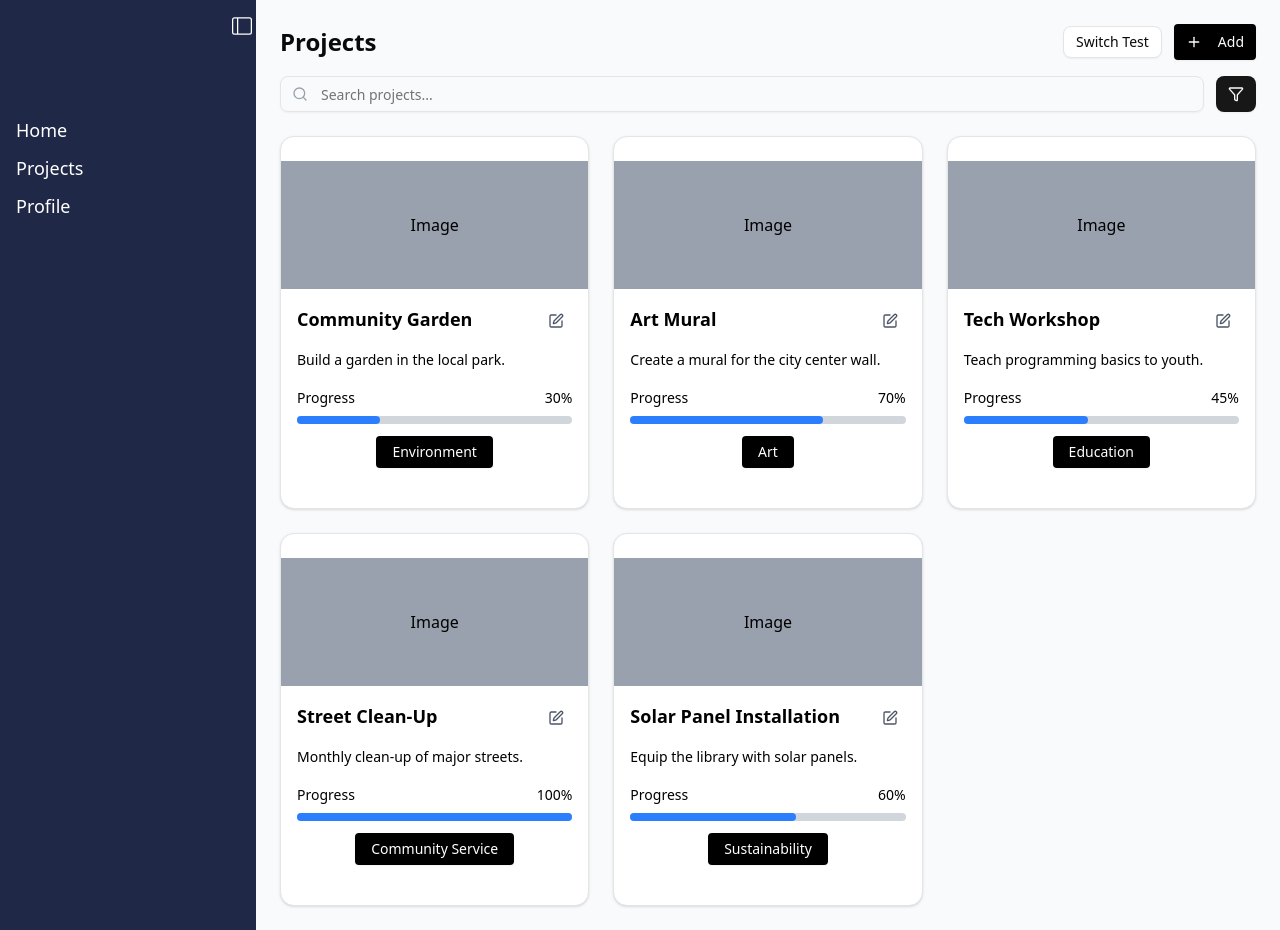
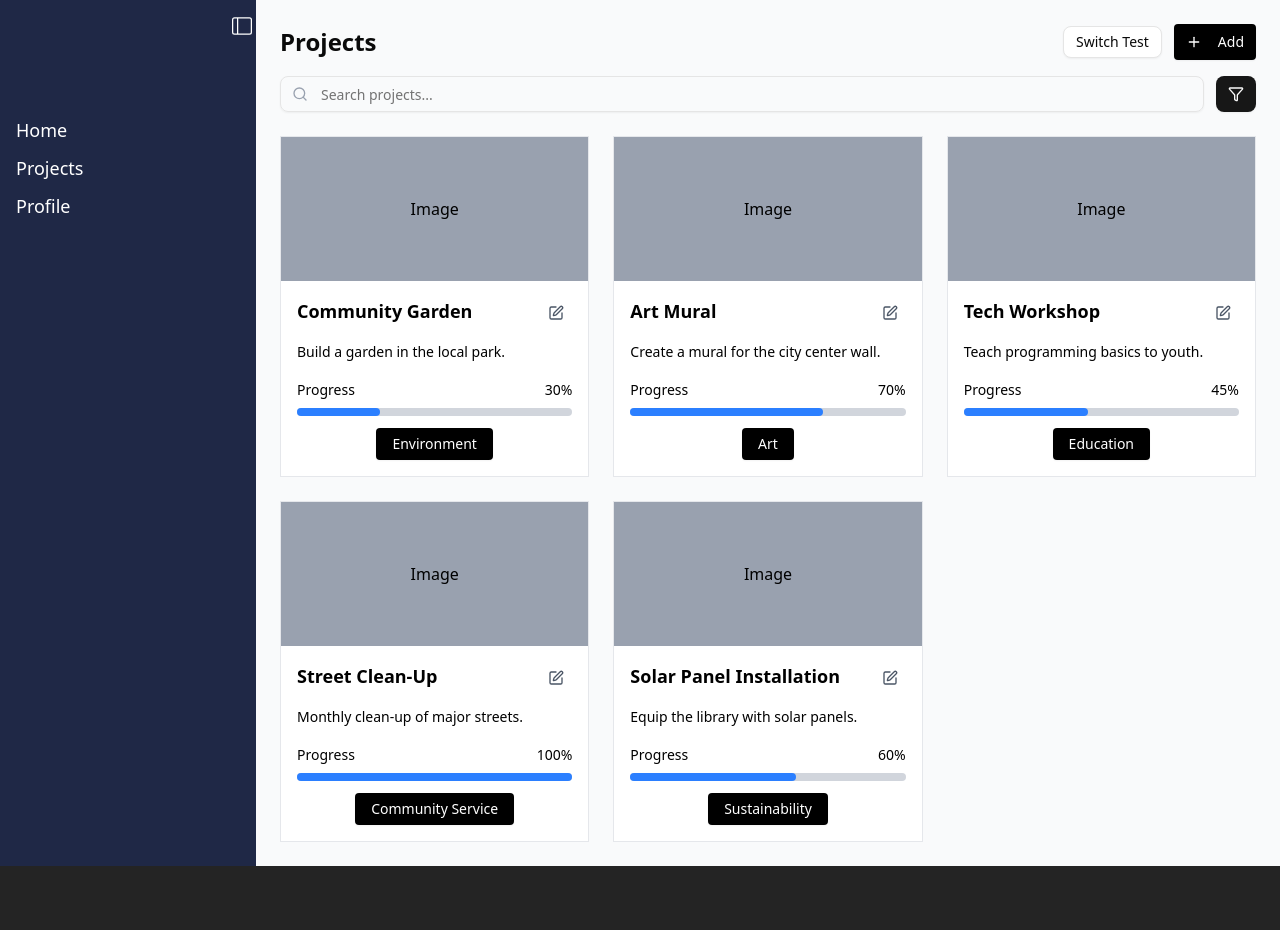
Before and after one commit to alex-k-exe/my-future, a React (Vite) app: page /project in a window 1280 px wide. After the commit the page ends 866 px from the top, so only its background shows below. Built offline with nearby package versions, Linux system fonts and the light colour scheme.

Commit message:
fixed project card

```diff
--- a/src/pages/Project.tsx
+++ b/src/pages/Project.tsx
@@ -29,10 +29,9 @@ function ProjectCard(props: {
     } = props;
     return (
         <Link to={"/project/" + id}>
-            <Card className="hover:shadow-lg transition-shadow cursor-pointer">
-                <CardContent className="p-0">
+            <div className="bg-white border border-gray-200 hover:shadow-lg transition-shadow cursor-pointer rounded-none">
                 {/* Image placeholder on top */}
-                    <div className="w-full h-32 bg-gray-400 flex items-center justify-center">
+                <div className="w-full h-36 bg-gray-400 flex items-center justify-center">
                     <span className="text-black font-medium">Image</span>
                 </div>
 
@@ -100,8 +99,7 @@ function ProjectCard(props: {
                         </div>
                     </div>
                 </div>
-                </CardContent>
-            </Card>
+            </div>
         </Link>
     );
 }
```
Lines whose indentation alone changed are shown as unchanged.
